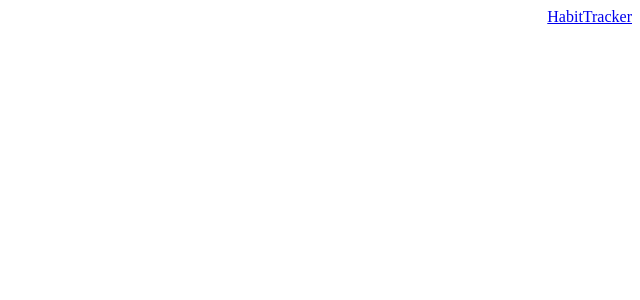
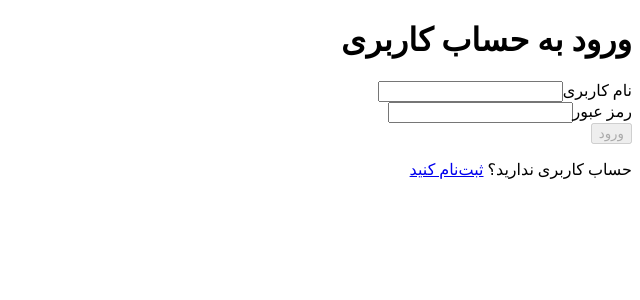
Before and after one commit to mohamad7a7/HabitTracker-Nuxt, a Nuxt app: page /login in a window 1280 px wide. Before the commit this address had no page. Shown: the top 300 px of the page, without its empty margins (640-1280 px from the left). Built offline with nearby package versions, Linux system fonts and the light colour scheme.

Commit message:
feat: add authentication layout and login/register pages

```diff
--- /dev/null
+++ b/app/layouts/auth.vue
@@ -0,0 +1,7 @@
+<template>
+    <div dir="rtl">
+        <main>
+            <slot />
+        </main>
+    </div>
+</template>
--- /dev/null
+++ b/app/pages/login.vue
@@ -0,0 +1,34 @@
+<script setup>
+definePageMeta({
+    layout: 'auth'
+})
+</script>
+
+<template>
+    <main dir="rtl">
+        <h1>ورود به حساب کاربری</h1>
+
+        <form>
+            <div>
+                <label for="username">نام کاربری</label>
+                <input id="username" type="text" name="username" autocomplete="username" required />
+            </div>
+
+            <div>
+                <label for="password">رمز عبور</label>
+                <input id="password" type="password" name="password" autocomplete="current-password" required />
+            </div>
+
+            <button type="button" disabled>
+                ورود
+            </button>
+        </form>
+
+        <p>
+            حساب کاربری ندارید؟
+            <NuxtLink to="/register">
+                ثبت‌نام کنید
+            </NuxtLink>
+        </p>
+    </main>
+</template>
--- /dev/null
+++ b/app/pages/register.vue
@@ -0,0 +1,34 @@
+<script setup>
+definePageMeta({
+    layout: 'auth'
+})
+</script>
+
+<template>
+    <main dir="rtl">
+        <h1>ثبت‌نام</h1>
+
+        <form>
+            <div>
+                <label for="username">نام کاربری</label>
+                <input id="username" type="text" name="username" autocomplete="username" required />
+            </div>
+
+            <div>
+                <label for="password">رمز عبور</label>
+                <input id="password" type="password" name="password" autocomplete="new-password" required />
+            </div>
+
+            <button type="button" disabled>
+                ثبت‌نام
+            </button>
+        </form>
+
+        <p>
+            قبلاً ثبت‌نام کرده‌اید؟
+            <NuxtLink to="/login">
+                وارد شوید
+            </NuxtLink>
+        </p>
+    </main>
+</template>
```
